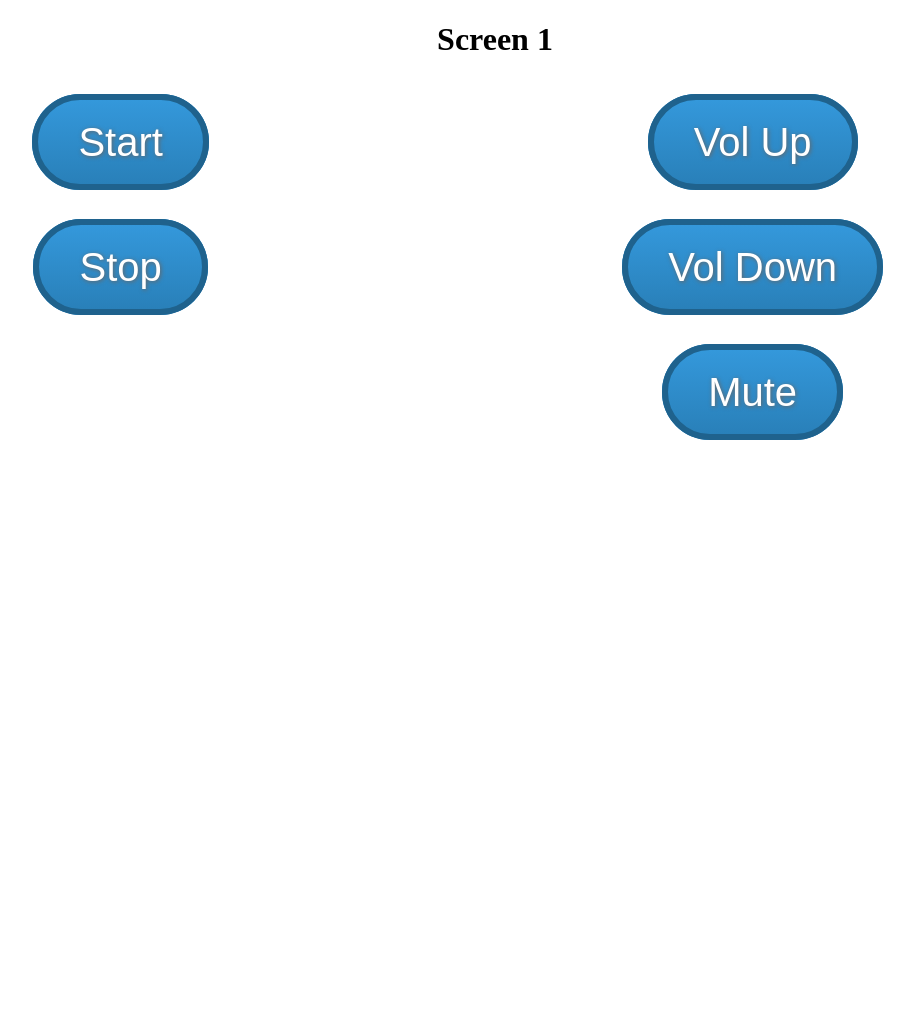
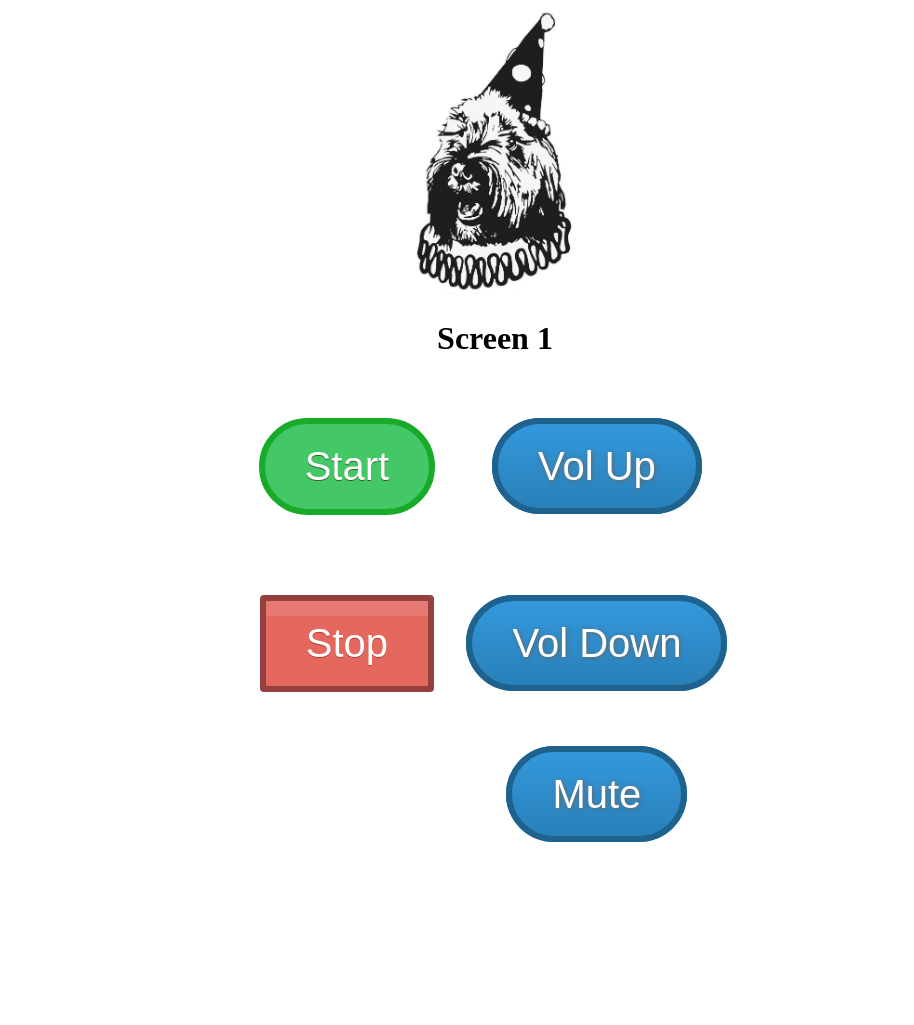
Before and after one commit to jessecorson/screen1, a PHP site: the page made by index.php in a window 1280 px wide. Shown: the whole page, without its empty margins (145-1059 px from the left). Before the commit the page ends 440 px from the top, so only its background shows below. Run offline with PHP 8.4, Linux system fonts and the light colour scheme; data that the repository does not hold is empty.

Commit message:
making it prettier

```diff
--- a/index.php
+++ b/index.php
@@ -23,6 +23,62 @@ if ($_GET['mute']) {
 <html>
 <head>
 <style>
+
+.greenButton {
+        -webkit-border-radius: 60;
+        -moz-border-radius: 60;
+        border-radius: 60px;
+        text-shadow: 1px 1px 4px #666666;
+        font-family: Arial;
+        color: #ffffff;
+        font-size: 40px;
+        padding: 20px 40px 20px 40px;
+        border: solid #1f628d 6px;
+	background-color:#44c767;
+	border:6px solid #18ab29;
+	display:inline-block;
+	cursor:pointer;
+	text-decoration:none;
+	text-shadow:0px 1px 0px #2f6627;
+}
+.greenButton:hover {
+	background-color:#5cbf2a;
+}
+.greenButton:active {
+	position:relative;
+	top:1px;
+}
+
+.redButton {
+        border-radius: 60px;
+        text-shadow: 1px 1px 4px #666666;
+        font-family: Arial;
+        color: #ffffff;
+        font-size: 40px;
+        padding: 20px 40px 20px 40px;
+        border: solid #963f3f 6px;
+	-moz-box-shadow:inset 0px 39px 0px -24px #e67a73;
+	-webkit-box-shadow:inset 0px 39px 0px -24px #e67a73;
+	box-shadow:inset 0px 39px 0px -24px #e67a73;
+	background-color:#e4685d;
+	-moz-border-radius:4px;
+	-webkit-border-radius:4px;
+	border-radius:4px;
+	display:inline-block;
+	cursor:pointer;
+	color:#ffffff;
+	text-decoration:none;
+	text-shadow:0px 1px 0px #b23e35;
+}
+.redButton:hover {
+	background-color:#eb675e;
+}
+.redButton:active {
+	position:relative;
+	top:1px;
+}
+
+
 
 .btn {
   background: #3498db;
@@ -52,11 +108,17 @@ if ($_GET['mute']) {
   background-image: linear-gradient(to bottom, #3cb0fd, #3498db);
   text-decoration: none;
 }
+.btn:active {
+        position:relative;
+        top:1px;
+}
 
 </style>
 </head>
 <body>
 <center>
+
+<a href="/screen1"><img width="200" src="images/remoteicon.jpg"></img></a>
 <h1>Screen 1</h1>
 
 <style type="text/css">
@@ -64,10 +126,10 @@ if ($_GET['mute']) {
 .tg td{font-family:Arial, sans-serif;font-size:14px;font-weight:normal;text-align:center;padding:40px 5px;border-style:solid;border-width:0px;overflow:hidden;word-break:normal;}
 .tg .tg-yw4l{vertical-align:center}
 </style>
-<table  width="100%" class="tg">
+<table  width="500" class="tg">
   <tr>
     <td class="tg-yw4l">
-<div class="btn:hover"><a href="?start=true" class="btn">Start</a></div>
+<a href="?start=true" class="greenButton">Start</a>
 </td>
     <td class="tg-yw4l">
 <div class="btn:hover"><a href="?vup=true" class="btn">Vol Up</a></div>
@@ -75,7 +137,7 @@ if ($_GET['mute']) {
   </tr>
   <tr>
     <td class="tg-yw4l">
-<div class="btn:hover"><a href="?stop=true" class="btn">Stop</a></div>
+<div class="btn:hover"><a href="?stop=true" class="redButton">Stop</a></div>
 </td>
     <td class="tg-yw4l">
 <div class="btn:hover"><a href="?vdown=true" class="btn">Vol Down</a></div>
@@ -84,7 +146,7 @@ if ($_GET['mute']) {
   <tr>
     <td class="tg-yw4l"></td>
     <td class="tg-yw4l">
-<div class="btn:hover"><a href="?mute=true" class="btn">Mute</a></div>
+<a href="?mute=true" class="btn">Mute</a>
 </td>
   </tr>
   <tr>
```
Also changed, not shown: images/remoteicon.jpg (added).
